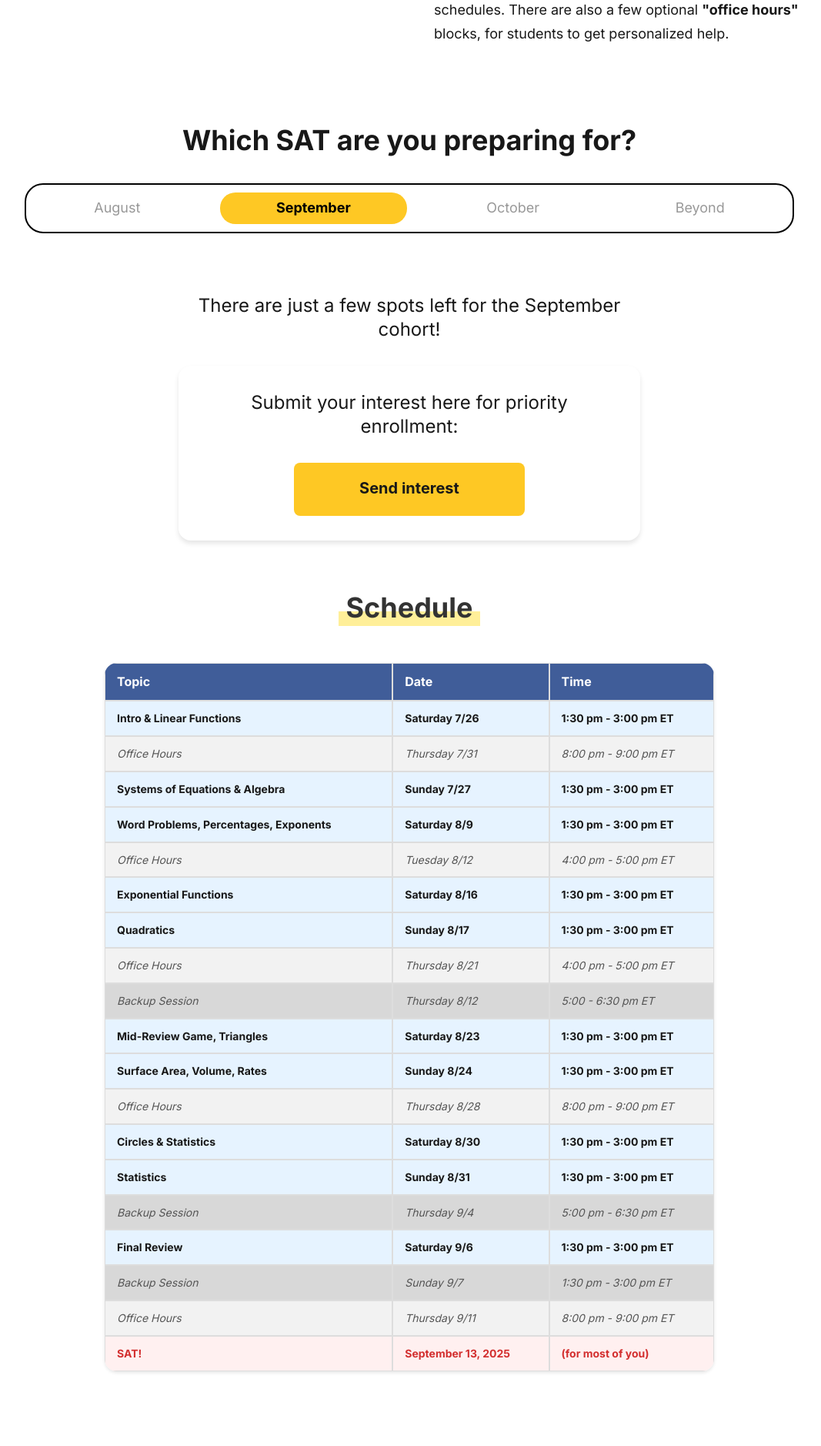
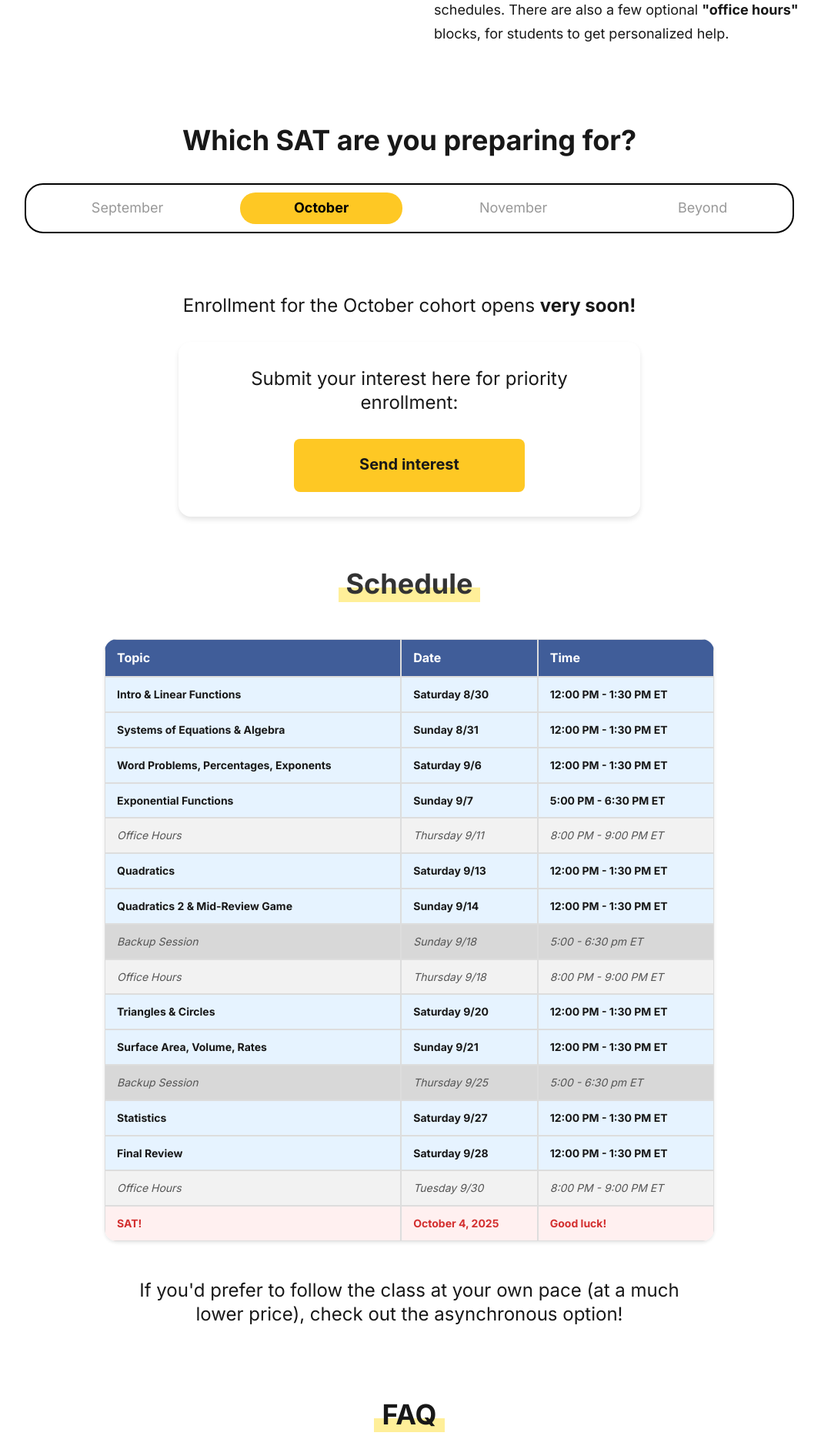
Before and after one commit to qExobyte/qExobyte.github.io, a Jekyll site: the page built from _pages/classes.html, in a window 1280 px wide. Shown: the part 3098-4976 px from the top of the page at 77% size, without its empty margins (108-1175 px from the left). Built offline with Jekyll 4.4.1, drawn with Linux system fonts in a browser that asks for light colours; nearby versions of some CDN libraries; some web fonts are replaced.

Commit message:
october added

```diff
--- a/_includes/masterclass/async.html
+++ b/_includes/masterclass/async.html
@@ -2,7 +2,7 @@
         <div style="max-width: 600px; text-align: center; margin: auto;">
             <h3 style="margin-bottom: 1rem; font-weight: normal;">The live cohort for this SAT has already begun. </h3>
             <br>
-            <h3>However, you can join the class <b>asynchronously</b>, watching the recordings and studying the materials at your own pace.</h3>
+            <h3>However, you can join the class <b>asynchronously</b>, watching the August cohort's recordings and studying the materials at your own pace.</h3>
         </div>
 </div>
 
--- a/_includes/masterclass/cohorts.html
+++ b/_includes/masterclass/cohorts.html
@@ -6,13 +6,13 @@
 
     <div class="carousel-tabs">
         <button class="tab-item" data-slide="0">
-            August
+            September
         </button>
         <button class="tab-item active" data-slide="1">
-            September
+            October
         </button>
         <button class="tab-item" data-slide="2">
-            October
+            November
         </button>
         <button class="tab-item" data-slide="3">
             Beyond
@@ -22,16 +22,16 @@
     <div class="carousel-content">
         <div class="carousel-slide" data-slide-index="0">
             {% include masterclass/async.html %}
-            {% include masterclass/schedules/async.html %}
         </div>
         <div class="carousel-slide active" data-slide-index="1">
             <div style="text-align: center; margin-top: 3rem;">
                 <div style="max-width: 600px; text-align: center; margin: auto;">
-                    <h3 style="margin-bottom: 1rem; font-weight: normal;">There are just a few spots left for the September cohort!</h3>
+                    <h3 style="margin-bottom: 1rem; font-weight: normal;">Enrollment for the October cohort opens <b>very soon!</b></h3>
                 </div>
             </div>
             {% include masterclass/interest.html %}
-            {% include masterclass/schedules/september.html %}
+            {% include masterclass/schedules/october.html %}
+            <h3 style="text-align: center; text-decoration: none;">If you'd prefer to follow the class at your own pace (at a much lower price), check out the <a href="https://learnsatmath.com/classes/?tab=0#interest" target="_blank">asynchronous option!</a></h3>
         </div>
         <div class="carousel-slide" data-slide-index="2">
             {% include masterclass/interest.html %}
@@ -40,6 +40,7 @@
             {% include masterclass/interest.html %}
         </div>
     </div>
+
 </div>
 
 <script>
--- /dev/null
+++ b/_includes/masterclass/schedules/october.html
@@ -0,0 +1,140 @@
+<style>
+    .schedule-table {
+        width: 90%;
+        max-width: 800px;
+        border-collapse: separate !important;
+        border-spacing: 0 !important;
+        margin: 0 auto 3rem auto !important;
+        box-shadow: 0 2px 4px rgba(0,0,0,0.1) !important;
+        border-radius: 16px !important;
+        overflow: hidden !important;
+    }
+
+    .schedule-table th,
+    .schedule-table td {
+        border: 1px solid #ddd !important;
+        padding: 10px 15px !important;
+        text-align: left !important;
+    }
+
+    .schedule-table th {
+        background-color: #405d99 !important;
+        color: white !important;
+        font-weight: bold !important;
+    }
+
+    .main-session {
+        background-color: #e6f3ff !important; /* Light blue background */
+        font-weight: bold !important;
+    }
+
+    .office-hours {
+        background-color: #f2f2f2 !important;
+        font-style: italic !important;
+        color: #555 !important;
+    }
+
+    .backup-session {
+        background-color: #d8d8d8 !important;
+        font-style: italic !important;
+        color: #555 !important;
+    }
+
+    .test-day {
+        background-color: #fff0f0 !important;
+        font-weight: bold !important;
+        color: #d32f2f !important;
+    }
+</style>
+
+<div style="text-align: center;" id="schedule">
+    <h2 class="highlighted" style="margin-bottom: 3rem;">Schedule</h2>
+</div>
+
+<table class="schedule-table">
+    <tr>
+        <th>Topic</th>
+        <th>Date</th>
+        <th>Time</th>
+    </tr>
+    <tr class="main-session">
+        <td>Intro & Linear Functions</td>
+        <td>Saturday 8/30</td>
+        <td>12:00 PM - 1:30 PM ET</td>
+    </tr>
+    <tr class="main-session">
+        <td>Systems of Equations & Algebra</td>
+        <td>Sunday 8/31</td>
+        <td>12:00 PM - 1:30 PM ET</td>
+    </tr>
+    <tr class="main-session">
+        <td>Word Problems, Percentages, Exponents</td>
+        <td>Saturday 9/6</td>
+        <td>12:00 PM - 1:30 PM ET</td>
+    </tr>
+    <tr class="main-session">
+        <td>Exponential Functions</td>
+        <td>Sunday 9/7</td>
+        <td>5:00 PM - 6:30 PM ET</td>
+    </tr>
+    <tr class="office-hours">
+        <td>Office Hours</td>
+        <td>Thursday 9/11</td>
+        <td>8:00 PM - 9:00 PM ET</td>
+    </tr>
+    <tr class="main-session">
+        <td>Quadratics</td>
+        <td>Saturday 9/13</td>
+        <td>12:00 PM - 1:30 PM ET</td>
+    </tr>
+    <tr class="main-session">
+        <td>Quadratics 2 & Mid-Review Game</td>
+        <td>Sunday 9/14</td>
+        <td>12:00 PM - 1:30 PM ET</td>
+    </tr>
+    <tr class="backup-session">
+        <td>Backup Session</td>
+        <td>Sunday 9/18</td>
+        <td>5:00 - 6:30 pm ET</td>
+    </tr>
+    <tr class="office-hours">
+        <td>Office Hours</td>
+        <td>Thursday 9/18</td>
+        <td>8:00 PM - 9:00 PM ET</td>
+    </tr>
+    <tr class="main-session">
+        <td>Triangles & Circles</td>
+        <td>Saturday 9/20</td>
+        <td>12:00 PM - 1:30 PM ET</td>
+    </tr>
+    <tr class="main-session">
+        <td>Surface Area, Volume, Rates</td>
+        <td>Sunday 9/21</td>
+        <td>12:00 PM - 1:30 PM ET</td>
+    </tr>
+    <tr class="backup-session">
+        <td>Backup Session</td>
+        <td>Thursday 9/25</td>
+        <td>5:00 - 6:30 pm ET</td>
+    </tr>
+    <tr class="main-session">
+        <td>Statistics</td>
+        <td>Saturday 9/27</td>
+        <td>12:00 PM - 1:30 PM ET</td>
+    </tr>
+    <tr class="main-session">
+        <td>Final Review</td>
+        <td>Saturday 9/28</td>
+        <td>12:00 PM - 1:30 PM ET</td>
+    </tr>
+    <tr class="office-hours">
+        <td>Office Hours</td>
+        <td>Tuesday 9/30</td>
+        <td>8:00 PM - 9:00 PM ET</td>
+    </tr>
+    <tr class="test-day">
+        <td>SAT!</td>
+        <td>October 4, 2025</td>
+        <td>Good luck!</td>
+    </tr>
+</table>
```
